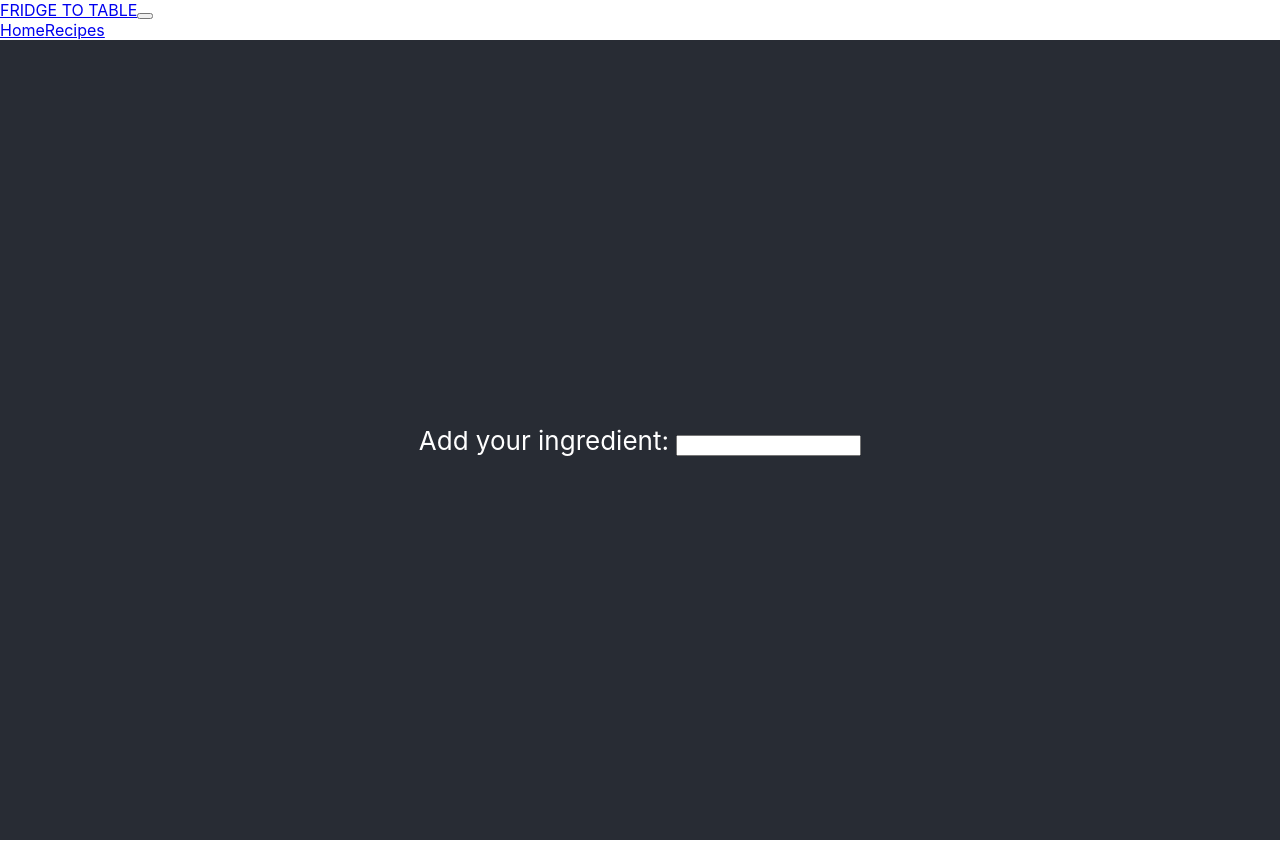
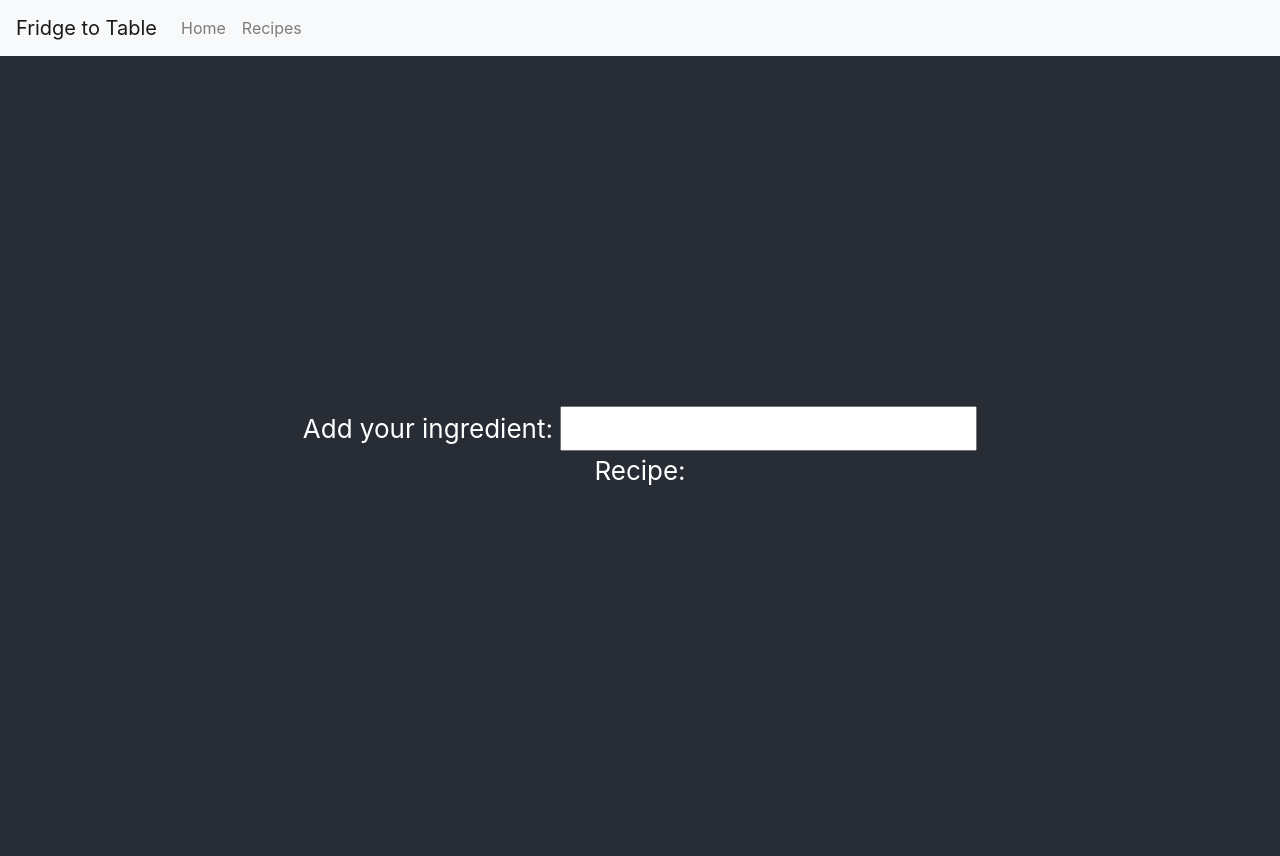
Before and after one commit to ame-sng/fridgeToTable, a React (Create React App) app: page / in a window 1280 px wide. Built offline with nearby package versions, Linux system fonts and the light colour scheme; no server answers.

Commit message:
updated to import bootstrapcss

```diff
--- a/src/App.js
+++ b/src/App.js
@@ -1,29 +1,22 @@
 import logo from './logo.svg';
 import './App.css';
 // import Bootstraptest from './Components/Bootstraptest';
-import {Navbar, Nav} from 'react-bootstrap'
-// import Apitest from './Components/Apitest';
+import Apitest from './Components/Apitest';
+import Navigation from './Components/Navigation';
 import SelectRecipe from './Components/FetchLink/SelectRecipe';
 
 function App() {
   return (
     <>
-    <Navbar sticky="top" bg="light" variant="pills">
-    <Navbar.Brand href="#home">FRIDGE TO TABLE</Navbar.Brand>
-    <Navbar.Toggle aria-controls="basic-navbar-nav" />
-    <Nav className="mr-auto">
-      <Nav.Link href="#home">Home</Nav.Link>
-      <Nav.Link href="#link">Recipes</Nav.Link>
-    </Nav>
-    </Navbar>
+    <Navigation />
     <div className="App">
       <header className="App-header">
         <SelectRecipe />
         {/* <Bootstraptest /> */}
-        {/* <Apitest /> */}
+        <Apitest />
       </header>
     </div>
-    </>
+   </>
   );
 }
 
--- a/src/Components/Apitest.js
+++ b/src/Components/Apitest.js
@@ -10,17 +10,15 @@ import { useState, useEffect } from 'react'
 // const value = "apples,+flour,+sugar"
 // const url = `https://api.spoonacular.com/recipes/findByIngredients?ingredients=${value}&ranking=2&apiKey=925c36ae200448dda7bbde41b0911b40`
 
-// fetch(url)
-// .then((res)=> res.json())
-// .then((data)=> console.log("recipe: ", data.id))
 
 
 const Apitest = () => {
 const [status, setStatus] = useState("idle")
 const [recipe, setRecipe]= useState("")
+const key=process.env.REACT_APP_APIKEY
 
 const value = "apples,+flour,+sugar"
-const url = `https://api.spoonacular.com/recipes/findByIngredients?ingredients=${value}&ranking=2&apiKey=${process.env.REACT_APP_APIKEY}`
+const url = `https://api.spoonacular.com/recipes/findByIngredients?ingredients=${value}&ranking=2&apiKey=${key}`
 
 // console.log(url)
 
--- /dev/null
+++ b/src/Components/Navigation.js
@@ -0,0 +1,18 @@
+import React from 'react'
+import {Navbar, Nav} from 'react-bootstrap'
+import 'bootstrap/dist/css/bootstrap.min.css';
+
+
+const Navigation = () => {
+    return (
+      <Navbar bg="light" variant="light">
+      <Navbar.Brand>Fridge to Table</Navbar.Brand>
+      <Nav className="mr-auto">
+        <Nav.Link>Home</Nav.Link>
+        <Nav.Link>Recipes</Nav.Link>
+      </Nav>
+    </Navbar>
+    )
+}
+
+export default Navigation
```
Also changed, not shown: src/Components/Navbar.js (deleted), 1 other file (tests, documents, lock files or other folders).
